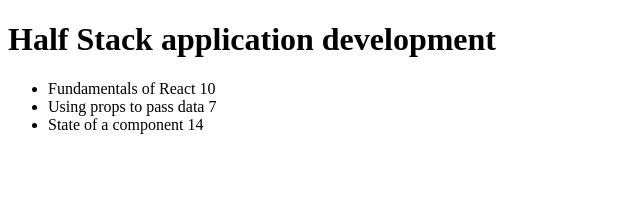
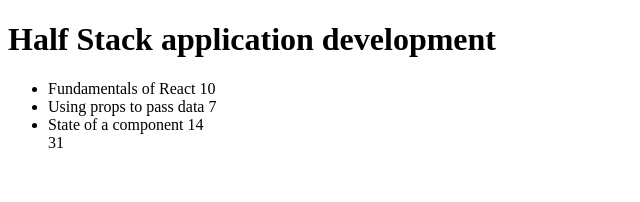
Before and after one commit to AndregSouza/fullstackopen-exercises, a React (Vite) app in the folder part2/: page / in a window 1280 px wide. Shown: the top 202 px of the page, without its empty margins (0-640 px from the left). Built offline with nearby package versions, Linux system fonts and the light colour scheme.

Commit message:
Exercises 2.2 and 2.3 checkpoint

```diff
--- a/part2/src/App.jsx
+++ b/part2/src/App.jsx
@@ -1,10 +1,13 @@
 const Course = (props) => {
   console.log(props.course.parts);
+  const initialValue = 0
   return(
     <>
       <h1>{props.course.name}</h1>
       <ul>
         {props.course.parts.map(content => <li key = {content.id}> {content.name} {content.exercises}</li>)}
+        {props.course.parts.reduce((sum, course) => sum + course.exercises, 0)
+        }
       </ul>
     </>
   )
```
